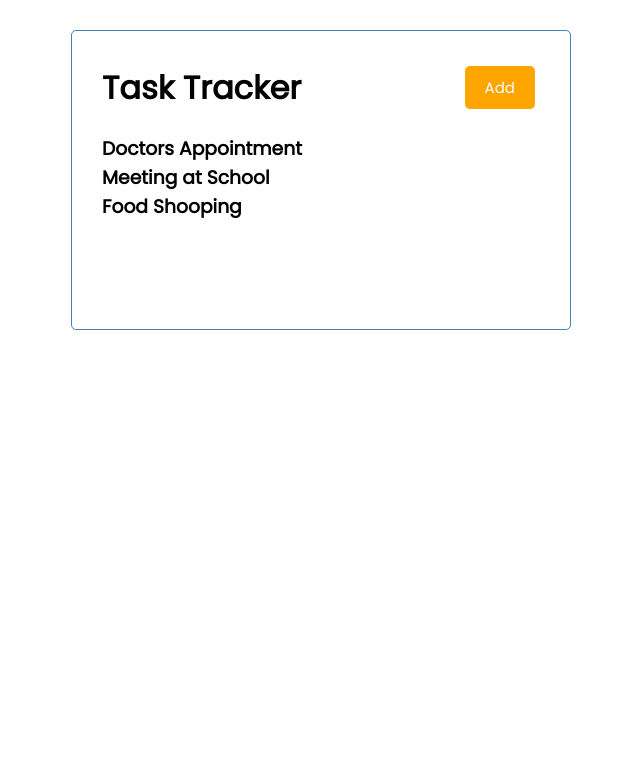
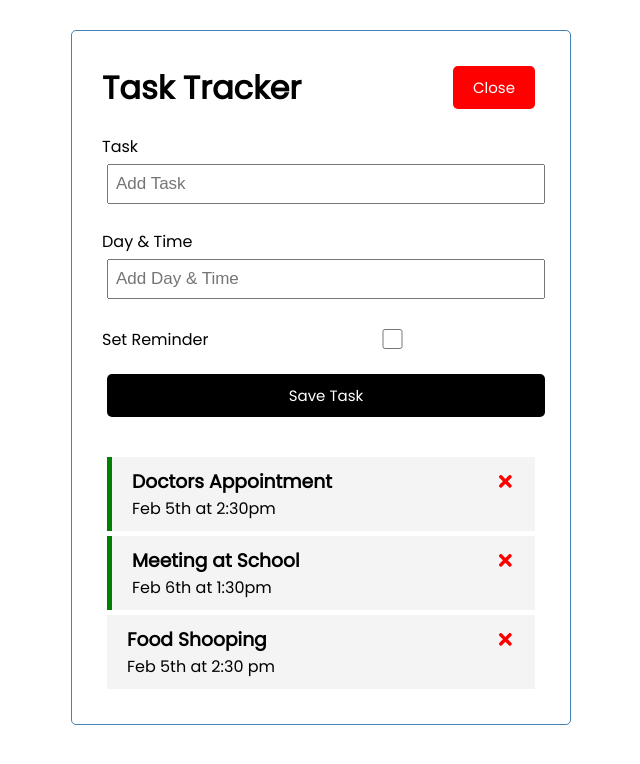
Before and after one commit to trudek/reactCourse, a React (Create React App) app in the folder my-react-app/: page / in a window 1280 px wide. Both pictures are taken after a click on the button "Add". Shown: the top 764 px of the page, without its empty margins (319-959 px from the left). Built offline with nearby package versions, Linux system fonts and the light colour scheme; the HTML template or start-up script is replaced by a standard one.

Commit message:
sunday update

```diff
--- a/my-react-app/package.json
+++ b/my-react-app/package.json
@@ -8,6 +8,7 @@
     "@testing-library/user-event": "^12.8.3",
     "react": "^17.0.2",
     "react-dom": "^17.0.2",
+    "react-icons": "^4.2.0",
     "react-scripts": "4.0.3",
     "web-vitals": "^1.1.2"
   },
--- a/my-react-app/src/App.js
+++ b/my-react-app/src/App.js
@@ -1,8 +1,10 @@
-import {useState} from 'react'
-import Header from './components/Header'
-import Tasks from './components/Tasks'
+import { useState } from 'react';
+import Header from './components/Header';
+import Tasks from './components/Tasks';
+import AddTask from './components/AddTask';
 
 function App() {
+  const [showAddTask, setShowAddTask] = useState(false);
   const [tasks, setTasks] = useState([
     {
       id: 1,
@@ -21,17 +23,47 @@
       text: 'Food Shooping',
       day: 'Feb 5th at 2:30 pm',
       reminder: false,
-    }
-  ])
+    },
+  ]);
   // const name = 'Damian'
   // const x = true
+
+  //Add task
+  const addTask = (task) => {
+    const id = Math.floor(Math.random() * 10000) + 1;
+    const newTask = { id, ...task };
+    setTasks([...tasks, newTask]);
+  };
+
+  //Delete task
+  const deleteTask = (id) => {
+    setTasks(tasks.filter((task) => task.id !== id));
+  };
+
+  //Toggle reminder
+  const toggleReminder = (id) => {
+    setTasks(
+      tasks.map((task) =>
+        task.id === id ? { ...task, reminder: !task.reminder } : task
+      )
+    );
+  };
+
   return (
     <div className="container">
       {/* <h1>hello {name}</h1>
       <h2>hello {1+1}</h2>
       <h2>hello {x ? 'yes' : 'no'}</h2> */}
-      <Header />
-      <Tasks tasks ={tasks}/>
+      <Header
+        onAdd={() => setShowAddTask(!showAddTask)}
+        showAdd={showAddTask}
+      />
+      {showAddTask && <AddTask onAdd={addTask} />}
+      {tasks.length > 0 ? (
+        <Tasks tasks={tasks} onDelete={deleteTask} onToggle={toggleReminder} />
+      ) : (
+        'No Tasks To Show'
+      )}
     </div>
   );
 }
--- /dev/null
+++ b/my-react-app/src/components/AddTask.js
@@ -0,0 +1,57 @@
+import { useState } from 'react';
+
+const AddTask = ({ onAdd }) => {
+  const [text, setText] = useState('');
+  const [day, setDay] = useState('');
+  const [reminder, setReminder] = useState(false);
+
+  const onSubmit = (e) => {
+    e.preventDefault();
+
+    if (!text) {
+      alert('Please add a task');
+      return;
+    }
+
+    onAdd({ text, day, reminder });
+
+    setText('');
+    setDay('');
+    setReminder(false);
+  };
+
+  return (
+    <form className="add-form" onSubmit={onSubmit}>
+      <div className="form-control">
+        <label>Task</label>
+        <input
+          type="text"
+          placeholder="Add Task"
+          value={text}
+          onChange={(e) => setText(e.target.value)}
+        />
+      </div>
+      <div className="form-control">
+        <label>Day & Time</label>
+        <input
+          type="text"
+          placeholder="Add Day & Time"
+          value={day}
+          onChange={(e) => setDay(e.target.value)}
+        />
+      </div>
+      <div className="form-control form-control-check">
+        <label>Set Reminder</label>
+        <input
+          type="checkbox"
+          checked={reminder}
+          value={reminder}
+          onChange={(e) => setReminder(e.currentTarget.checked)}
+        />
+      </div>
+      <input type="submit" value="Save Task" className="btn btn-block" />
+    </form>
+  );
+};
+
+export default AddTask;
--- a/my-react-app/src/components/Header.js
+++ b/my-react-app/src/components/Header.js
@@ -1,34 +1,30 @@
-import PropTypes from 'prop-types'
-import Button from './Button'
+import PropTypes from 'prop-types';
+import Button from './Button';
 
-const Header = ({ title }) =>{
-const onClick = () => {
-    console.log('click')
-}
-
-     return(
-         <header className='header'>
+const Header = ({ title, onAdd, showAdd }) => {
+  return (
+    <header className="header">
       <h1>{title}</h1>
       <Button
-            color='orange'
-            text='Add'
-            onClick={onClick}
+        color={showAdd ? 'red' : 'green'}
+        text={showAdd ? 'Close' : 'Add'}
+        onClick={onAdd}
       />
     </header>
-     )
- }
+  );
+};
 
 Header.defaultProps = {
   title: 'Task Tracker',
-}
+};
 
 Header.propTypes = {
-    title: PropTypes.string.isRequired
-}
+  title: PropTypes.string.isRequired,
+};
 
 // const headingStyle = {
 //     color: 'red',
 //     backgroundColor: 'black'
 // }
 
-export default Header
+export default Header;
--- a/my-react-app/src/components/Task.js
+++ b/my-react-app/src/components/Task.js
@@ -1,9 +1,21 @@
-const Task = () => {
+import { FaTimes } from 'react-icons/fa';
+
+const Task = ({ task, onDelete, onToggle }) => {
   return (
-    <div>
-
+    <div
+      className={`task ${task.reminder ? 'reminder' : ''}`}
+      onDoubleClick={() => onToggle(task.id)}
+    >
+      <h3>
+        {task.text}{' '}
+        <FaTimes
+          style={{ color: 'red', cursor: 'pointer' }}
+          onClick={() => onDelete(task.id)}
+        />
+      </h3>
+      <p>{task.day}</p>
     </div>
-  )
-}
+  );
+};
 
 export default Task;
--- a/my-react-app/src/components/Tasks.js
+++ b/my-react-app/src/components/Tasks.js
@@ -1,11 +1,17 @@
-const Tasks = ({ tasks }) => {
-    return (
-        <>
-            {tasks.map((task) => (
-            <h3 key={task.id}>{task.text}</h3>
-            ))}
-        </>
-    )
-}
+import Task from './Task';
+const Tasks = ({ tasks, onDelete, onToggle }) => {
+  return (
+    <>
+      {tasks.map((task) => (
+        <Task
+          key={task.id}
+          task={task}
+          onDelete={onDelete}
+          onToggle={onToggle}
+        />
+      ))}
+    </>
+  );
+};
 
-export default Tasks
+export default Tasks;
```
Also changed, not shown: 1 other file (tests, documents, lock files or other folders). Lines whose indentation alone changed are shown as unchanged.
